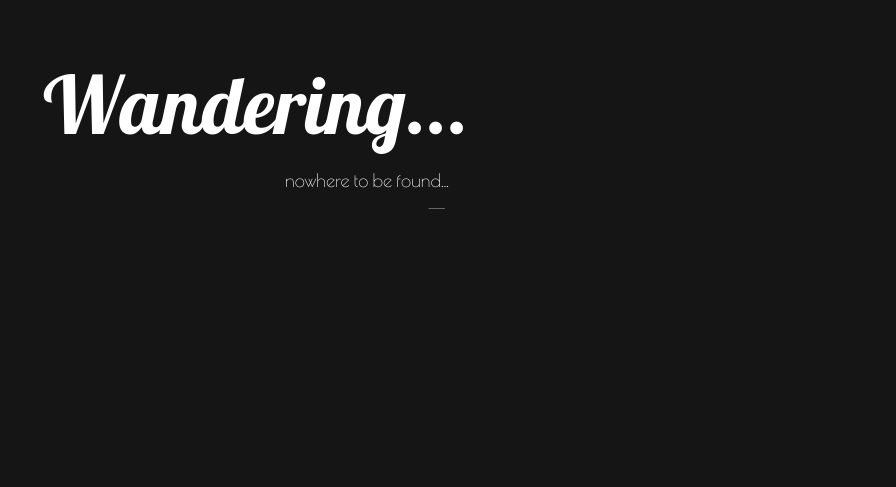
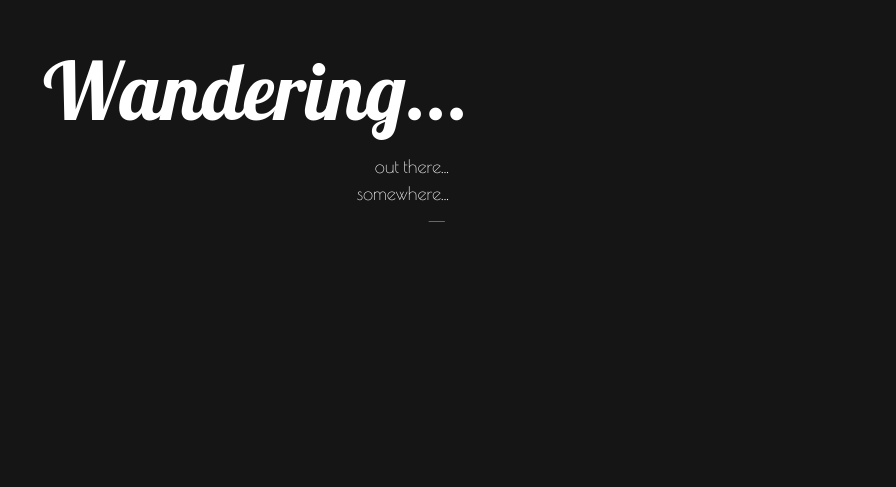
Before and after one commit to leimon/wewander, a plain HTML site: page index.html in a window 1280 px wide. Shown: the part 249-736 px from the top of the page, without its empty margins (384-1280 px from the left). Drawn offline with nearby package versions, Linux system fonts and the light colour scheme.

Commit message:
change message

```diff
--- a/index.html
+++ b/index.html
@@ -13,7 +13,8 @@
 <div class="title">
 	<span>Wandering...</span>
 	<blockquote>
-	  <p>nowhere to be found...</p>
+	  <p>out there...</p>
+      <p>    somewhere...</p>
 	  <footer><cite title="Source Title"> </cite></footer>
 	</blockquote>
 </div>
```
